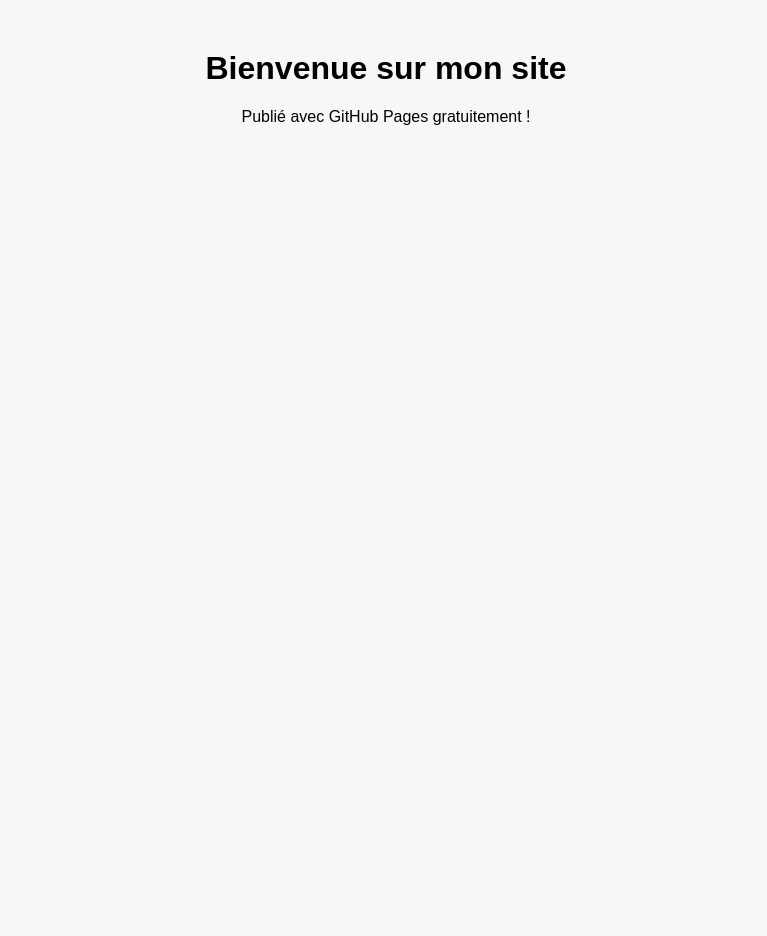
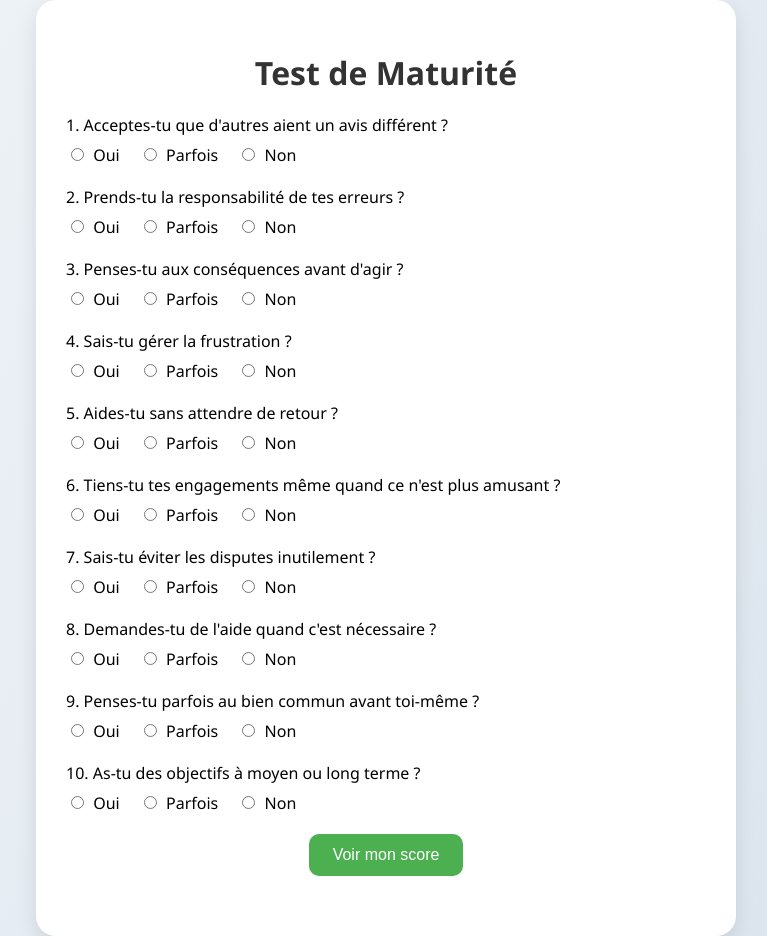
Before and after one commit to Balou201/Maturite_Test, a plain HTML site: page index.html in a window 1280 px wide. Shown: the whole page, without its empty margins (254-1021 px from the left). Before the commit the page ends 800 px from the top, so only its background shows below. Drawn offline with Linux system fonts and the light colour scheme.

Commit message:
Update index.html

```diff
--- a/index.html
+++ b/index.html
@@ -2,11 +2,170 @@
 <html lang="fr">
 <head>
   <meta charset="UTF-8">
-  <title>Mon Site GitHub Pages</title>
-  <link rel="stylesheet" href="style.css">
+  <title>Test de Maturité</title>
+  <style>
+    * {
+      box-sizing: border-box;
+    }
+
+    body {
+      margin: 0;
+      padding: 0;
+      font-family: 'Segoe UI', sans-serif;
+      background: linear-gradient(120deg, #f0f4f8, #d9e2ec);
+      display: flex;
+      align-items: center;
+      justify-content: center;
+      min-height: 100vh;
+    }
+
+    .card {
+      background-color: white;
+      border-radius: 20px;
+      box-shadow: 0 8px 20px rgba(0, 0, 0, 0.1);
+      padding: 30px;
+      max-width: 700px;
+      width: 100%;
+    }
+
+    h1 {
+      text-align: center;
+      color: #333;
+      margin-bottom: 20px;
+    }
+
+    .question {
+      margin-bottom: 20px;
+      font-size: 16px;
+    }
+
+    .question label {
+      display: inline-block;
+      margin-right: 15px;
+      margin-top: 8px;
+      cursor: pointer;
+    }
+
+    input[type="radio"] {
+      margin-right: 5px;
+    }
+
+    button {
+      background-color: #4caf50;
+      color: white;
+      border: none;
+      padding: 12px 24px;
+      border-radius: 10px;
+      cursor: pointer;
+      font-size: 16px;
+      transition: background 0.3s;
+      display: block;
+      margin: 20px auto 0;
+    }
+
+    button:hover {
+      background-color: #45a049;
+    }
+
+    #resultat {
+      margin-top: 30px;
+      text-align: center;
+      font-size: 20px;
+      font-weight: bold;
+      color: #222;
+      transition: all 0.5s ease;
+    }
+  </style>
 </head>
 <body>
-  <h1>Bienvenue sur mon site</h1>
-  <p>Publié avec GitHub Pages gratuitement !</p>
+  <div class="card">
+    <h1>Test de Maturité</h1>
+    <form id="testForm">
+      <!-- Les 10 questions -->
+      <div class="question">1. Acceptes-tu que d'autres aient un avis différent ?<br>
+        <label><input type="radio" name="q1" value="2"> Oui</label>
+        <label><input type="radio" name="q1" value="1"> Parfois</label>
+        <label><input type="radio" name="q1" value="0"> Non</label>
+      </div>
+
+      <div class="question">2. Prends-tu la responsabilité de tes erreurs ?<br>
+        <label><input type="radio" name="q2" value="2"> Oui</label>
+        <label><input type="radio" name="q2" value="1"> Parfois</label>
+        <label><input type="radio" name="q2" value="0"> Non</label>
+      </div>
+
+      <div class="question">3. Penses-tu aux conséquences avant d'agir ?<br>
+        <label><input type="radio" name="q3" value="2"> Oui</label>
+        <label><input type="radio" name="q3" value="1"> Parfois</label>
+        <label><input type="radio" name="q3" value="0"> Non</label>
+      </div>
+
+      <div class="question">4. Sais-tu gérer la frustration ?<br>
+        <label><input type="radio" name="q4" value="2"> Oui</label>
+        <label><input type="radio" name="q4" value="1"> Parfois</label>
+        <label><input type="radio" name="q4" value="0"> Non</label>
+      </div>
+
+      <div class="question">5. Aides-tu sans attendre de retour ?<br>
+        <label><input type="radio" name="q5" value="2"> Oui</label>
+        <label><input type="radio" name="q5" value="1"> Parfois</label>
+        <label><input type="radio" name="q5" value="0"> Non</label>
+      </div>
+
+      <div class="question">6. Tiens-tu tes engagements même quand ce n'est plus amusant ?<br>
+        <label><input type="radio" name="q6" value="2"> Oui</label>
+        <label><input type="radio" name="q6" value="1"> Parfois</label>
+        <label><input type="radio" name="q6" value="0"> Non</label>
+      </div>
+
+      <div class="question">7. Sais-tu éviter les disputes inutilement ?<br>
+        <label><input type="radio" name="q7" value="2"> Oui</label>
+        <label><input type="radio" name="q7" value="1"> Parfois</label>
+        <label><input type="radio" name="q7" value="0"> Non</label>
+      </div>
+
+      <div class="question">8. Demandes-tu de l'aide quand c'est nécessaire ?<br>
+        <label><input type="radio" name="q8" value="2"> Oui</label>
+        <label><input type="radio" name="q8" value="1"> Parfois</label>
+        <label><input type="radio" name="q8" value="0"> Non</label>
+      </div>
+
+      <div class="question">9. Penses-tu parfois au bien commun avant toi-même ?<br>
+        <label><input type="radio" name="q9" value="2"> Oui</label>
+        <label><input type="radio" name="q9" value="1"> Parfois</label>
+        <label><input type="radio" name="q9" value="0"> Non</label>
+      </div>
+
+      <div class="question">10. As-tu des objectifs à moyen ou long terme ?<br>
+        <label><input type="radio" name="q10" value="2"> Oui</label>
+        <label><input type="radio" name="q10" value="1"> Parfois</label>
+        <label><input type="radio" name="q10" value="0"> Non</label>
+      </div>
+
+      <button type="button" onclick="calculerScore()">Voir mon score</button>
+    </form>
+    <div id="resultat"></div>
+  </div>
+
+  <script>
+    function calculerScore() {
+      let total = 0;
+      for (let i = 1; i <= 10; i++) {
+        let r = document.querySelector('input[name="q' + i + '"]:checked');
+        if (r) total += parseInt(r.value);
+      }
+
+      let message = "";
+      if (total >= 18) {
+        message = "✨ Tu as une maturité élevée pour ton âge !";
+      } else if (total >= 12) {
+        message = "👍 Ta maturité est dans la moyenne.";
+      } else {
+        message = "🧠 Tu es encore en développement, c’est normal !";
+      }
+
+      document.getElementById("resultat").textContent = "Score : " + total + " / 20 — " + message;
+    }
+  </script>
 </body>
 </html>
```
